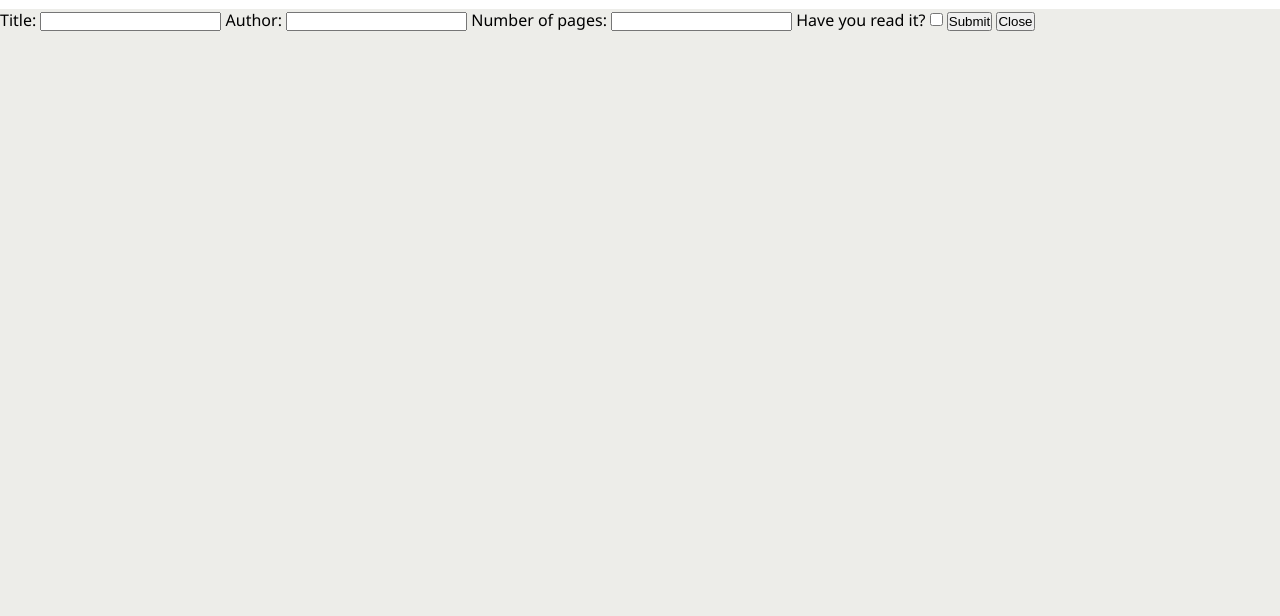
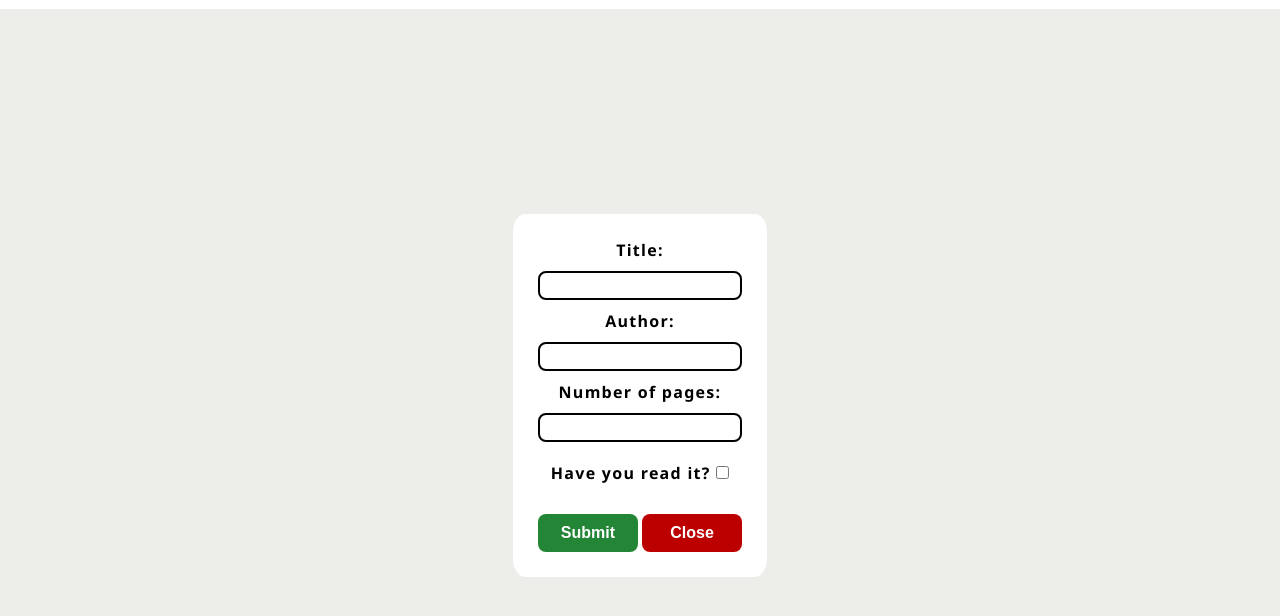
Before and after one commit to Jovan-Nsty/library, a plain HTML site: page index.html in a window 1280 px wide. Both pictures are taken after a click on the button "NEW BOOK". Shown: the part 66-682 px from the top of the page. Drawn offline with Linux system fonts and the light colour scheme.

Commit message:
Popup form implemented

```diff
--- a/app.js
+++ b/app.js
@@ -1,8 +1,8 @@
 const main = document.querySelector('#main');
-const addBookBtn = document.getElementById('add_book');
-const closeFormBtn = document.getElementById('close_btn');
+const addBookBtn = document.getElementById('add-book-btn');
+const closeFormBtn = document.getElementById('close-btn');
 const form = document.getElementById('form');
-const submitBtn = document.getElementById('submit_btn');
+const submitBtn = document.getElementById('submit-btn');
 
 let myLibrary = [];
 
@@ -42,10 +42,10 @@ closeFormBtn.addEventListener('click', function() {
 
 submitBtn.addEventListener('click', function(event) {
   event.preventDefault();
-  const titleValue = document.getElementById('titleValue').value;
-  const authorValue = document.getElementById('authorValue').value;
-  const pageNumbValue = document.getElementById('pageNumbValue').value;
-  const checkValue = document.getElementById('checkValue');
+  const titleValue = document.getElementById('title').value;
+  const authorValue = document.getElementById('author').value;
+  const pageNumbValue = document.getElementById('number-of-pages').value;
+  const checkValue = document.getElementById('book-read-check');
 
   const checkValueResult = checkValue.checked ? 'Read' : 'Not read yet';
 
--- a/index.html
+++ b/index.html
@@ -13,20 +13,26 @@
             <svg xmlns="http://www.w3.org/2000/svg" viewBox="0 0 24 24"><path d="M12 14.27L10.64 13C9.09 11.57 7.16 10.57 5 10.18V17.13C7.61 17.47 10 18.47 12 19.95C14 18.47 16.39 17.47 19 17.13V10.18C16.84 10.57 14.91 11.57 13.36 13M19 8.15C19.65 8.05 20.32 8 21 8V19C17.5 19 14.36 20.35 12 22.54C9.64 20.35 6.5 19 3 19V8C3.68 8 4.35 8.05 5 8.15C7.69 8.56 10.1 9.78 12 11.54C13.9 9.78 16.31 8.56 19 8.15M12 6C12.27 6 12.5 5.9 12.71 5.71C12.9 5.5 13 5.27 13 5S12.9 4.5 12.71 4.29C12.5 4.11 12.27 4 12 4S11.5 4.11 11.29 4.29C11.11 4.5 11 4.74 11 5S11.11 5.5 11.29 5.71C11.5 5.9 11.74 6 12 6M14.12 7.12C13.56 7.68 12.8 8 12 8S10.44 7.68 9.88 7.12C9.32 6.56 9 5.8 9 5S9.32 3.44 9.88 2.88C10.44 2.32 11.2 2 12 2S13.56 2.32 14.12 2.88 15 4.2 15 5 14.68 6.56 14.12 7.12Z" /></svg>
             <h1>Library</h1>
         </div>
-        <button id="add_book">NEW BOOK</button>
+        <button id="add-book-btn">NEW BOOK</button>
     </header>
+    <div id="form-container">
     <form id="form">
-        <label for="title">Title:</label>
-        <input type="text" id="titleValue" required>
-        <label for="author">Author:</label>
-        <input type="text" id="authorValue" required>
-        <label for="number_of_pages">Number of pages:</label>
-        <input type="number" id="pageNumbValue" required>
-        <label for="read">Have you read it?</label>
-        <input type="checkbox" id="checkValue" required>
-        <button type="submit" id="submit_btn">Submit</button>
-        <button type="button" id="close_btn">Close</button>
+            <div id="form-flex">
+                <label for="title">Title:</label>
+                <input type="text" id="title" required>
+                <label for="author">Author:</label>
+                <input type="text" id="author" required>
+                <label for="number-of-pages">Number of pages:</label>
+                <input type="number" id="number-of-pages" required>
+                <div id="form-check-panel">
+                    <label for="book-read-check">Have you read it?</label>
+                    <input type="checkbox" id="book-read-check">
+                </div>
+            </div>
+            <button type="submit" id="submit-btn">Submit</button>
+            <button type="button" id="close-btn">Close</button>
     </form>
+    </div>
     <section id="main"></section>
 </body>
 </html>
--- a/style.css
+++ b/style.css
@@ -7,6 +7,8 @@
 :root {
   --main-btn-color: #238636;
   --secondary-btn-color: #29a842;
+  --main-red-btn-color: #bc0000;
+  --secondary-red-btn-color: #d60000;
 }
 
 html {
@@ -17,8 +19,56 @@ body {
   background-color: #edede9;
 }
 
+html,
+body {
+  height: 100vh;
+}
+
+#form-container {
+  display: flex;
+  justify-content: center;
+  align-items: center;
+}
+
 #form {
   display: none;
+  position: absolute;
+  top: 35%;
+  text-align: center;
+  background-color: white;
+  padding: 25px;
+  border-radius: 5%;
+}
+
+#form-flex {
+  display: flex;
+  flex-direction: column;
+  margin-bottom: 20px;
+}
+
+#form-flex > * {
+  margin-bottom: 10px;
+  font-weight: bold;
+  letter-spacing: 0.08rem;
+}
+
+input[type=text],
+[type=number] {
+  padding: 5px 10px;
+  border-radius: 0.5rem;
+  border: 2px solid black;
+  cursor: pointer;
+}
+
+#form > button {
+  padding: 10px 15px;
+  width: 100px;
+  cursor: pointer;
+  font-weight: bold;
+}
+
+#form-check-panel {
+  margin-top: 10px;
 }
 
 svg {
@@ -40,7 +90,7 @@ header div {
   gap: 10px;
 }
 
-#add_book {
+#add-book-btn {
   color: white;
   font-weight: bold;
   background-color: var(--main-btn-color);
@@ -50,6 +100,31 @@ header div {
   cursor: pointer;
 }
 
-#add_book:hover {
+#add-book-btn:hover {
   background-color: var(--secondary-btn-color);
 }
+
+#submit-btn,
+#close-btn {
+  cursor: pointer;
+  border: none;
+  border-radius: 0.5rem;
+  font-size: 1rem;
+  color: white;
+}
+
+#submit-btn {
+  background-color: var(--main-btn-color);
+}
+
+#submit-btn:hover {
+  background-color: var(--secondary-btn-color);
+}
+
+#close-btn {
+  background-color: var(--main-red-btn-color);
+}
+
+#close-btn:hover {
+  background-color: var(--secondary-red-btn-color);
+}
```
